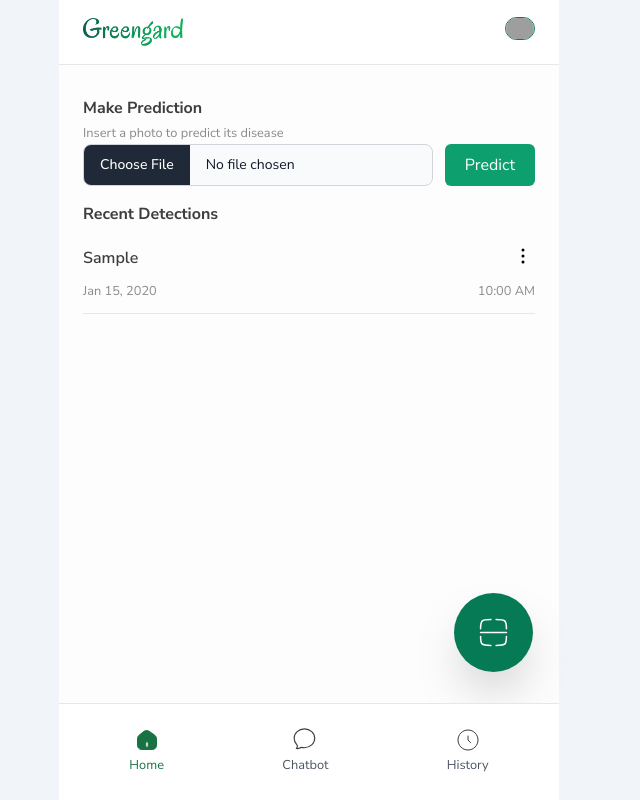
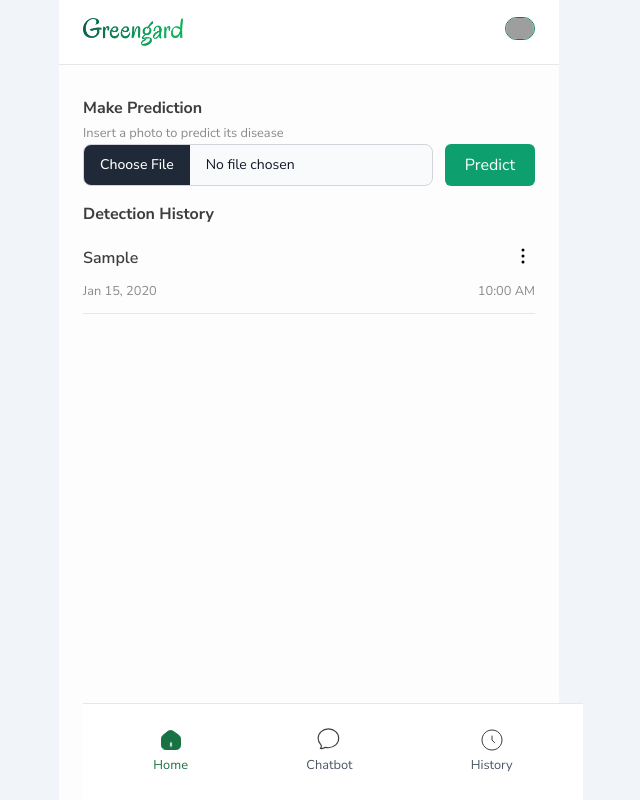
Before and after one commit to CS-Martin/greenguard, a Laravel app: page / in a window 1280 px wide. Shown: the whole page, without its empty margins (331-971 px from the left). Run offline with Laravel 10, Linux system fonts and the light colour scheme; a user stored in the database is signed in; tables that the repository leaves empty hold one stand-in row (values such as "Sample post"); style sheets or scripts are compiled from the project's sources; some libraries are stand-ins or nearby versions; grey boxes are pictures that could not be loaded.

Commit message:
add: validation in history

```diff
--- a/client/resources/views/components/history-card.blade.php
+++ b/client/resources/views/components/history-card.blade.php
@@ -1,5 +1,5 @@
+
 <table class="table-auto">
-
     <tbody>
         <tr>
             <div class="relative">
@@ -18,17 +18,13 @@
                         <div class="flex justify-between mb-3">
                             <p class="font-semibold"> {{ $prediction->result }} </p>
                         </div>
-
                         <div class="flex justify-between">
                             <small class="text-[#8A8A8A]"> {{ $prediction->created_at->format('M d, Y') }} </small>
                             <small class="text-right text-[#8A8A8A]"> {{ $prediction->created_at->format('g:i A') }}
                             </small>
                         </div>
-
-
                     </div>
                 </a>
-
             </div>
         </tr>
     </tbody>
@@ -77,4 +73,8 @@
             </div>
         </div>
     </div>
-</div>
+    @if ($prediction->count() <= 0)
+        <div class="bg-gray-100 w-full rounded-lg p-4  text-center">
+            <p class=" text-[#8A8A8A]">No Detection History</p>
+        </div>
+    @endif
--- a/client/resources/views/dashboard.blade.php
+++ b/client/resources/views/dashboard.blade.php
@@ -14,7 +14,7 @@
                             class="block w-full text-sm text-gray-900 border border-gray-300 rounded-lg cursor-pointer bg-gray-50 dark:text-gray-400 focus:outline-none dark:bg-gray-700 dark:border-gray-600 dark:placeholder-gray-400"
                             name="image" id="image" type="file" required>
                         @error('image')
-                           <p>{{ $message }}</p>
+                            <p>{{ $message }}</p>
                         @enderror
                         <button type="submit" class=" bg-green-500 p-2 px-5 text-white rounded-md">Predict</button>
 
@@ -22,14 +22,15 @@
                 </div>
 
                 <div class="mb-2">
-                    <p class="font-bold">Recent Detections</p>
+                    <p class="font-bold">Detection History</p>
                 </div>
 
                 @if ($predictions->count() <= 0)
                     <div class="bg-gray-100 w-full rounded-lg p-4  text-center">
-                        <p class=" text-[#8A8A8A]">No Recent Detections</p>
+                        <p class=" text-[#8A8A8A]">No Detection History</p>
                     </div>
                 @endif
+
 
                 {{-- Prediction cards --}}
                 @foreach ($predictions as $prediction)
```
Also changed, not shown: client/app/Http/Controllers/HeaderController.php (added, +19 -0 lines), client/resources/views/history.blade.php (+6 -2 lines).
